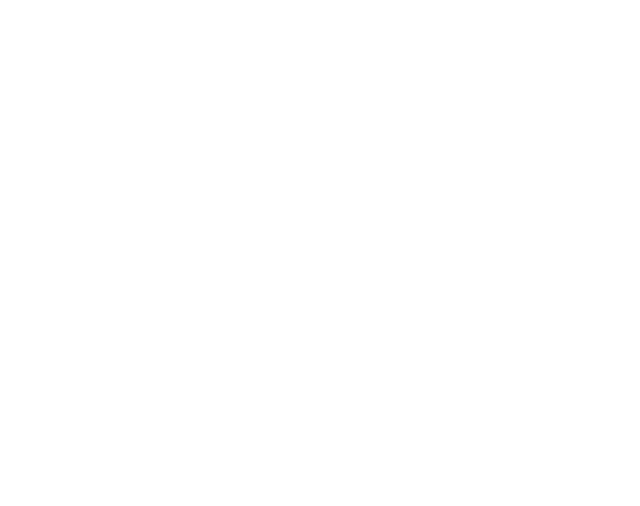
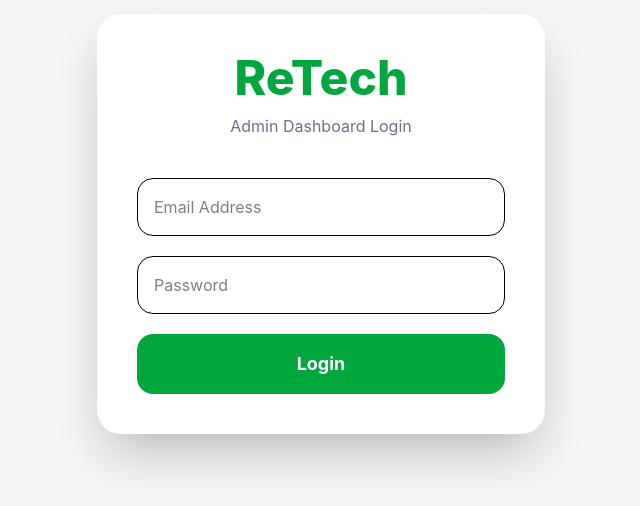
Before and after one commit to 9431594416/retech-client, a React (Vite) app: page /login in a window 1280 px wide. Before the commit this address had no page. Shown: the part 176-682 px from the top of the page, without its empty margins (319-959 px from the left). Built offline with nearby package versions, Linux system fonts and the light colour scheme.

Commit message:
secured admin route

```diff
--- a/src/components/ProtectedRoute.jsx
+++ b/src/components/ProtectedRoute.jsx
@@ -1,16 +1,39 @@
 import { Navigate } from "react-router-dom";
-
+import { onAuthStateChanged } from "firebase/auth";
 import { auth } from "../firebase/firebase";
+import { useEffect, useState } from "react";
 
 function ProtectedRoute({ children }) {
 
-  const user = auth.currentUser;
+  const [user, setUser] = useState(undefined);
 
-  if (!user) {
-    return <Navigate to="/login" />;
+  useEffect(() => {
+
+    const unsubscribe =
+      onAuthStateChanged(auth, (currentUser) => {
+
+        setUser(currentUser);
+
+      });
+
+    return () => unsubscribe();
+
+  }, []);
+
+  if (user === undefined) {
+
+    return (
+      <div className="min-h-screen flex items-center justify-center">
+        Loading...
+      </div>
+    );
+
   }
 
-  return children;
+  return user
+    ? children
+    : <Navigate to="/login" replace />;
+
 }
 
 export default ProtectedRoute;
--- a/src/main.jsx
+++ b/src/main.jsx
@@ -1,4 +1,7 @@
 import ProductDetails from "./pages/ProductDetails";
+import ProtectedRoute from "./components/ProtectedRoute";
+import Login from "./pages/Login";
+
 import { useCart } from "./context/CartContext";
 import Navbar from "./components/Navbar";
 import Cart from "./pages/Cart";
@@ -22,6 +25,7 @@
 import { db } from "./firebase/firebase";
 
 import AdminUpload from "./pages/AdminUpload";
+
 
 import "./index.css";
 
@@ -583,6 +587,7 @@
           element={<Home />}
         />
 
+
         <Route
           path="/products"
           element={<Products />}
@@ -597,11 +602,18 @@
           path="/contact"
           element={<Contact />}
         />
-
+<Route
+  path="/login"
+  element={<Login />}
+/>
         <Route
-          path="/admin"
-          element={<AdminUpload />}
-        />
+  path="/admin"
+  element={
+    <ProtectedRoute>
+      <AdminUpload />
+    </ProtectedRoute>
+  }
+/>
 
       </Routes>
 
--- a/src/pages/AdminUpload.jsx
+++ b/src/pages/AdminUpload.jsx
@@ -146,11 +146,11 @@
 
     } catch (error) {
 
-      console.log(error);
+  console.error(error);
 
-      alert("Upload Failed");
+  alert(error.message);
 
-    } finally {
+}finally {
 
       setLoading(false);
 
--- a/src/pages/Login.jsx
+++ b/src/pages/Login.jsx
@@ -4,63 +4,101 @@
 import { useNavigate } from "react-router-dom";
 
 function Login() {
+
   const [email, setEmail] = useState("");
-  const [password, setPassword] = useState("");
-  const [error, setError] = useState("");
+  const [password, setPassword] =
+    useState("");
+
+  const [error, setError] =
+    useState("");
 
   const navigate = useNavigate();
 
   const handleLogin = async (e) => {
+
     e.preventDefault();
 
     try {
-      await signInWithEmailAndPassword(auth, email, password);
+
+      await signInWithEmailAndPassword(
+        auth,
+        email,
+        password
+      );
+
       navigate("/admin");
+
     } catch (err) {
-      setError("Invalid email or password");
+
+      setError(
+        "Invalid email or password"
+      );
+
       console.log(err);
+
     }
+
   };
 
   return (
-    <div style={{ padding: "40px" }}>
-      <h1>Admin Login</h1>
+    <div className="min-h-screen bg-gray-100 flex items-center justify-center px-6">
 
-      <form onSubmit={handleLogin}>
+      <div className="bg-white shadow-2xl rounded-3xl p-10 w-full max-w-md">
+
+        <div className="text-center">
+
+          <h1 className="text-5xl font-extrabold text-green-600">
+            ReTech
+          </h1>
+
+          <p className="mt-3 text-gray-500">
+            Admin Dashboard Login
+          </p>
+
+        </div>
+
+        <form
+          onSubmit={handleLogin}
+          className="mt-10 space-y-5"
+        >
+
           <input
             type="email"
-          placeholder="Enter email"
+            placeholder="Email Address"
             value={email}
-          onChange={(e) => setEmail(e.target.value)}
-          style={{
-            display: "block",
-            marginBottom: "10px",
-            padding: "10px",
-            width: "300px",
-          }}
+            onChange={(e) =>
+              setEmail(e.target.value)
+            }
+            className="w-full border p-4 rounded-2xl focus:outline-none focus:ring-2 focus:ring-green-500"
           />
 
           <input
             type="password"
-          placeholder="Enter password"
+            placeholder="Password"
             value={password}
-          onChange={(e) => setPassword(e.target.value)}
-          style={{
-            display: "block",
-            marginBottom: "10px",
-            padding: "10px",
-            width: "300px",
-          }}
+            onChange={(e) =>
+              setPassword(e.target.value)
+            }
+            className="w-full border p-4 rounded-2xl focus:outline-none focus:ring-2 focus:ring-green-500"
           />
 
-        <button type="submit">Login</button>
-      </form>
-
           {error && (
-        <p style={{ color: "red", marginTop: "10px" }}>
+            <p className="text-red-500 text-sm">
               {error}
             </p>
           )}
+
+          <button
+            type="submit"
+            className="w-full bg-green-600 hover:bg-green-700 text-white py-4 rounded-2xl font-bold text-lg transition"
+          >
+            Login
+          </button>
+
+        </form>
+
+      </div>
+
     </div>
   );
 }
```
Also changed, not shown: 1 other file (tests, documents, lock files or other folders). Lines whose indentation alone changed are shown as unchanged.
